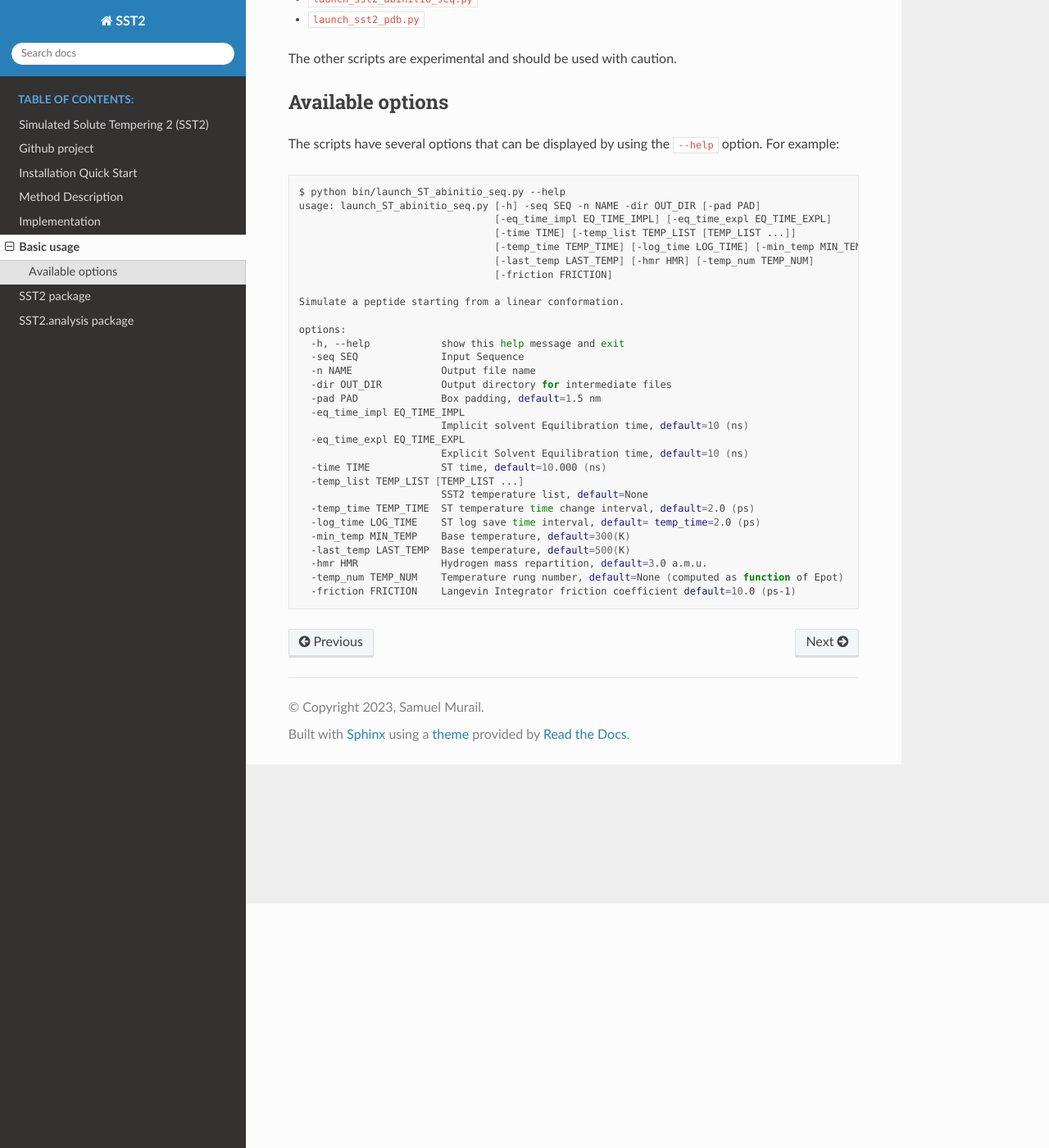
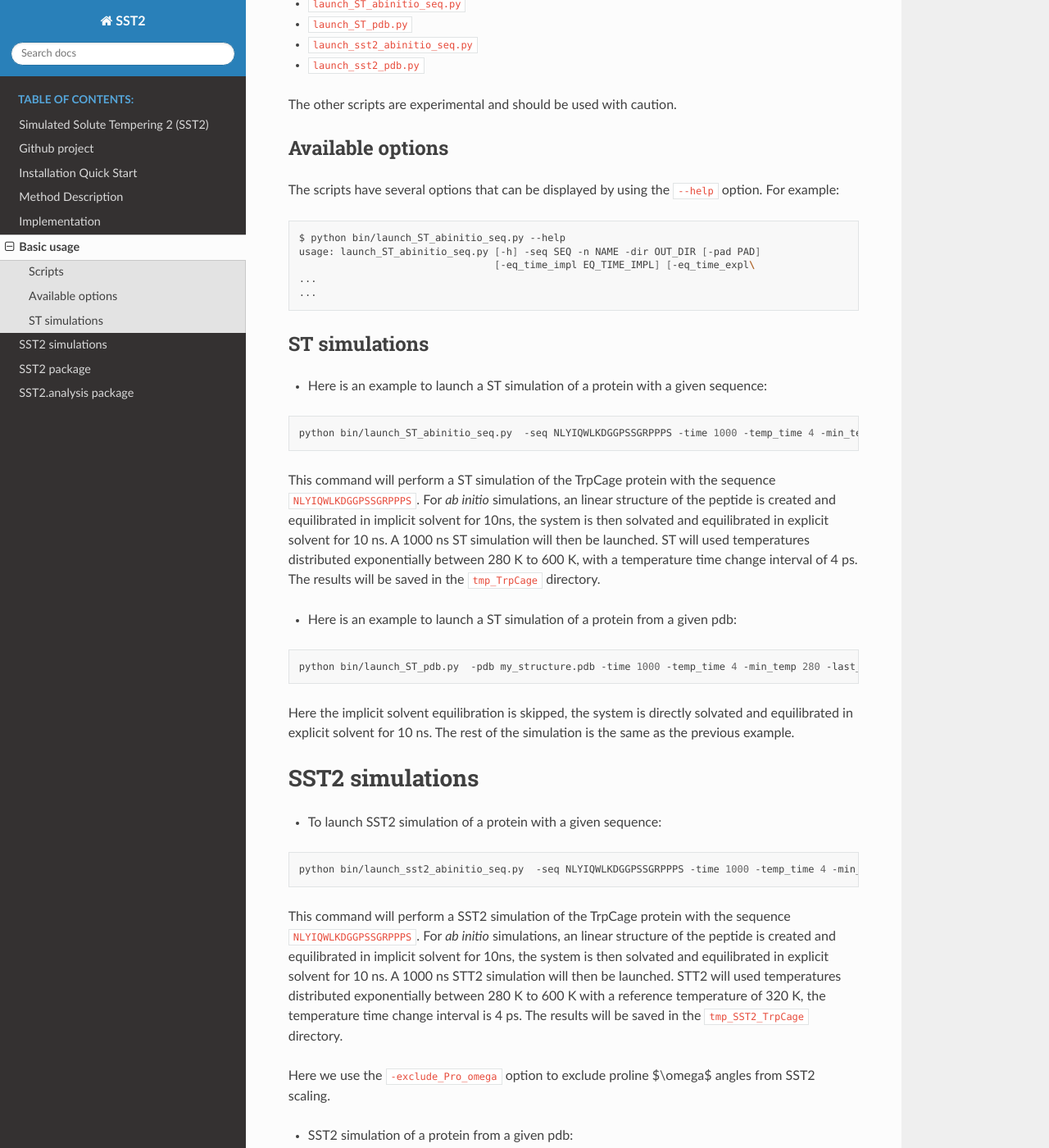
Before and after one commit to Yiming-Zuo/SST2, a Sphinx documentation site: the page built from docs/source/usage.md, in a window 1280 px wide and 1400 px high, scrolled down 298 px. Shown: the whole window at 82% size. Built offline with Sphinx 7.4.7 and the Read the Docs theme 2.0.0, drawn with Linux system fonts in a browser that asks for light colours; some of the changed text lies outside the part shown.

Commit message:
Add usage

````diff
--- a/docs/source/method.rst
+++ b/docs/source/method.rst
@@ -3,7 +3,6 @@ Method Description
 
 The Simulated Solvent Tempering 2 (SST2) algorithm is an enhanced sampling method for molecular dynamics (MD) simulations. It combines aspects of Simulated Tempering (ST)
 and Replica Exchange with Solute Tempering 2 (REST2) to overcome limitations in traditional MD simulations when dealing with systems that have high energy barriers. The key aim of SST2 is to enhance the exploration of conformational space and gain a better understanding of the thermodynamics and kinetics of biomolecular systems.
-
 
 We used a slightly modified version of the original implementation of
 REST2. In the approach proposed
--- a/docs/source/usage.md
+++ b/docs/source/usage.md
@@ -1,6 +1,8 @@
 # Basic usage
 
-We provide several python script to use `SST2` in a projectm, the script are located in the `bin` directory of the `SST2` package. The scripts are:
+## Scripts
+
+We provide several python script to use `SST2` in a project, the script are located in the `bin` directory of the `SST2` package. The scripts are:
 
 * `launch_ST_abinitio_seq.py`
 * `launch_ST_pdb.py`
@@ -16,32 +18,47 @@ The scripts have several options that can be displayed by using the `--help` opt
 ```bash
 $ python bin/launch_ST_abinitio_seq.py --help
 usage: launch_ST_abinitio_seq.py [-h] -seq SEQ -n NAME -dir OUT_DIR [-pad PAD]
-                                 [-eq_time_impl EQ_TIME_IMPL] [-eq_time_expl EQ_TIME_EXPL]
-                                 [-time TIME] [-temp_list TEMP_LIST [TEMP_LIST ...]]
-                                 [-temp_time TEMP_TIME] [-log_time LOG_TIME] [-min_temp MIN_TEMP]
-                                 [-last_temp LAST_TEMP] [-hmr HMR] [-temp_num TEMP_NUM]
-                                 [-friction FRICTION]
+                                 [-eq_time_impl EQ_TIME_IMPL] [-eq_time_expl\
+...
+...
+```
 
-Simulate a peptide starting from a linear conformation.
+## ST simulations
 
-options:
-  -h, --help            show this help message and exit
-  -seq SEQ              Input Sequence
-  -n NAME               Output file name
-  -dir OUT_DIR          Output directory for intermediate files
-  -pad PAD              Box padding, default=1.5 nm
-  -eq_time_impl EQ_TIME_IMPL
-                        Implicit solvent Equilibration time, default=10 (ns)
-  -eq_time_expl EQ_TIME_EXPL
-                        Explicit Solvent Equilibration time, default=10 (ns)
-  -time TIME            ST time, default=10.000 (ns)
-  -temp_list TEMP_LIST [TEMP_LIST ...]
-                        SST2 temperature list, default=None
-  -temp_time TEMP_TIME  ST temperature time change interval, default=2.0 (ps)
-  -log_time LOG_TIME    ST log save time interval, default= temp_time=2.0 (ps)
-  -min_temp MIN_TEMP    Base temperature, default=300(K)
-  -last_temp LAST_TEMP  Base temperature, default=500(K)
-  -hmr HMR              Hydrogen mass repartition, default=3.0 a.m.u.
-  -temp_num TEMP_NUM    Temperature rung number, default=None (computed as function of Epot)
-  -friction FRICTION    Langevin Integrator friction coefficient default=10.0 (ps-1)
+* Here is an example to launch a ST simulation of a protein with a given sequence:
+
+```bash
+python bin/launch_ST_abinitio_seq.py  -seq NLYIQWLKDGGPSSGRPPPS -time 1000 -temp_time 4 -min_temp 280 -last_temp 600 -n TrpCage -dir tmp_TrpCage
 ```
+
+This command will perform a ST simulation of the TrpCage protein with the sequence `NLYIQWLKDGGPSSGRPPPS`. For *ab initio* simulations, an linear structure of the peptide is created and equilibrated in implicit solvent for 10ns, the system is then solvated and equilibrated in explicit solvent for 10 ns. A 1000 ns ST simulation will then be launched.
+ST will used temperatures distributed exponentially between 280 K to 600 K, with a temperature time change interval of 4 ps. The results will be saved in the `tmp_TrpCage` directory.
+
+* Here is an example to launch a ST simulation of a protein from a given pdb:
+
+```bash
+python bin/launch_ST_pdb.py  -pdb my_structure.pdb -time 1000 -temp_time 4 -min_temp 280 -last_temp 600 -n TrpCage -dir tmp_TrpCage
+```
+
+Here the implicit solvent equilibration is skipped, the system is directly solvated and equilibrated in explicit solvent for 10 ns. The rest of the simulation is the same as the previous example.
+
+# SST2 simulations
+
+* To launch SST2 simulation of a protein with a given sequence:
+
+```bash
+python bin/launch_sst2_abinitio_seq.py  -seq NLYIQWLKDGGPSSGRPPPS -time 1000 -temp_time 4 -min_temp 280 -ref_temp 320 -last_temp 600 -n TrpCage -dir tmp_SST2_TrpCage -exclude_Pro_omega
+```
+
+This command will perform a SST2 simulation of the TrpCage protein with the sequence `NLYIQWLKDGGPSSGRPPPS`. For *ab initio* simulations, an linear structure of the peptide is created and equilibrated in implicit solvent for 10ns, the system is then solvated and equilibrated in explicit solvent for 10 ns. A 1000 ns STT2 simulation will then be launched.
+STT2 will used temperatures distributed exponentially between 280 K to 600 K with a reference temperature of 320 K, the temperature time change interval is 4 ps. The results will be saved in the `tmp_SST2_TrpCage` directory.
+
+Here we use the `-exclude_Pro_omega` option to exclude proline $\omega$ angles from SST2 scaling.
+
+* SST2 simulation of a protein from a given pdb:
+
+```bash
+python bin/launch_sst2_pdb.py  -pdb my_structure.pdb -time 1000 -temp_time 4 -min_temp 280 -ref_temp 320 -last_temp 600 -n TrpCage -dir tmp_SST2_TrpCage -exclude_Pro_omega
+```
+
+STT2 will used temperatures distributed exponentially between 280 K to 600 K with a reference temperature of 320 K, the temperature time change interval is 4 ps. The results will be saved in the `tmp_SST2_TrpCage` directory.
````
Also changed, not shown: docs/source/implementation.rst (+3 -5 lines), docs/source/installation.md (+6 -0 lines).
